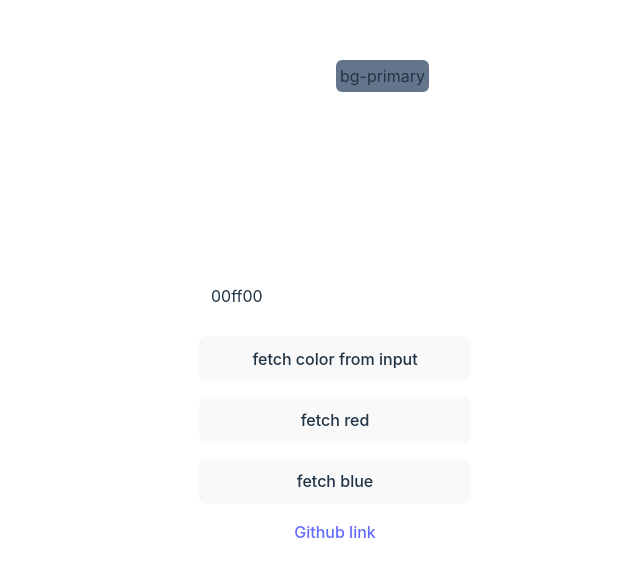
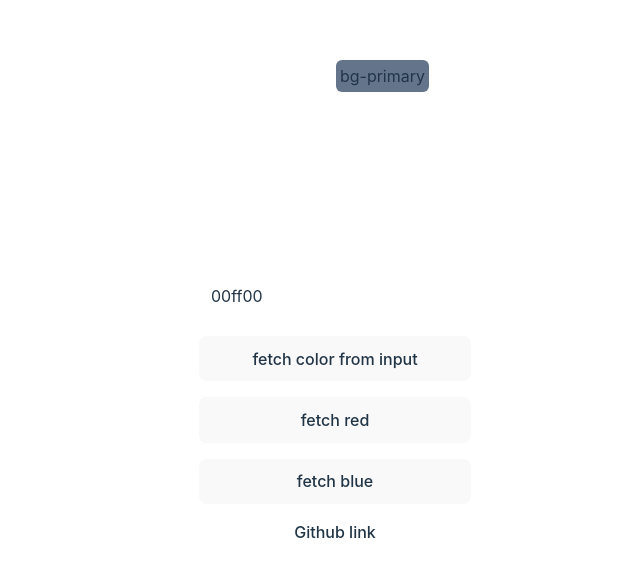
Before and after one commit to SunnyYdv/dynamic-colors, a React app: page / in a window 1280 px wide. Shown: the part 122-698 px from the top of the page, without its empty margins (305-945 px from the left). Built offline with nearby package versions, Linux system fonts and the light colour scheme; the HTML template or start-up script is replaced by a standard one.

Commit message:
link color

```diff
--- a/src/App.tsx
+++ b/src/App.tsx
@@ -68,7 +68,7 @@ function App() {
         </button>
         <button onClick={() => mutate("ff0000")}>fetch red</button>
         <button onClick={() => mutate("0000ff")}>fetch blue</button>
-        <a href="https://github.com/SunnyYdv/dynamic-colors">Github link</a>
+        <a className="text-primary hover:opacity-50" href="https://github.com/SunnyYdv/dynamic-colors">Github link</a>
       </div>
     </div>
   );
--- a/src/index.css
+++ b/src/index.css
@@ -21,11 +21,7 @@
 
 a {
   font-weight: 500;
-  color: #646cff;
   text-decoration: inherit;
-}
-a:hover {
-  color: #535bf2;
 }
 
 body {
```
